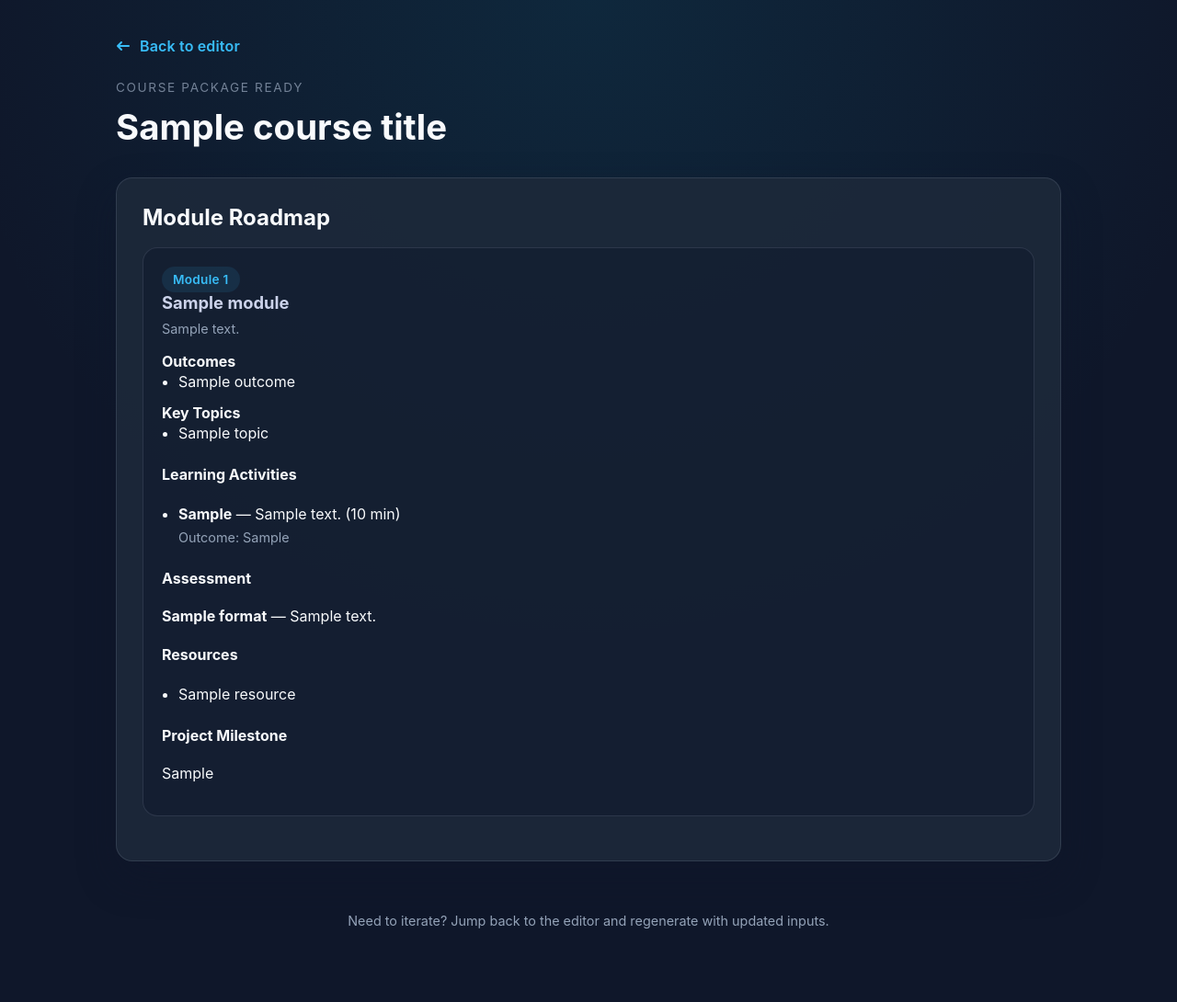
After one commit to KorkmazPolat/AutoGenCourseProject, a FastAPI app: template course_material_service/templates/course_package.html in a window 1280 px wide. The commit adds this page. Shown: the whole page at 92% size. Run offline with FastAPI, Linux system fonts and the light colour scheme; the template is opened without the code that fills it: most values are stand-ins (such as "Sample title", 1, 10 or a date in 2020); some libraries are stand-ins or nearby versions.

Commit message:
Full course plan generation
THe course plan is created for every run and showed as modules

```diff
--- a/course_material_service/main.py
+++ b/course_material_service/main.py
@@ -449,6 +449,73 @@ def create_course_video(
     )
 
 
+@app.post("/create-course-package", response_class=HTMLResponse, tags=["web"])
+def create_course_package(
+    request: Request,
+    course_title: str = Form(...),
+    learning_outcomes: str = Form(...),
+    audience: Optional[str] = Form(None),
+    tone: Optional[str] = Form(None),
+    duration_minutes: Optional[int] = Form(None),
+    voice: Optional[str] = Form(None),
+    tts_model: Optional[str] = Form(None),
+    include_video: Optional[str] = Form(None),
+) -> HTMLResponse:
+    outcomes = [
+        line.lstrip("-• ").strip()
+        for line in learning_outcomes.splitlines()
+        if line.strip()
+    ]
+    if not outcomes:
+        raise HTTPException(status_code=400, detail="At least one learning outcome is required.")
+
+    payload = GenerationRequest(
+        course_title=course_title,
+        learning_outcomes=outcomes,
+        audience=audience,
+        tone=tone,
+        duration_minutes=duration_minutes,
+    )
+
+    should_create_video = include_video is not None
+
+    package = generate_all_materials(
+        payload=payload,
+        preview=False,
+        create_video=should_create_video,
+        voice=voice,
+        tts_model=tts_model,
+    )
+
+    materials = package.get("materials", {})
+    video_material = materials.get(VIDEO_PROMPT_ID, {})
+    video_path = video_material.get("video_file")
+    video_url = ""
+    if video_path:
+        path_obj = Path(video_path)
+        video_url = f"/videos/{path_obj.name}"
+
+    return templates.TemplateResponse(
+        "course_package.html",
+        {
+            "request": request,
+            "course_title": course_title,
+            "audience": audience,
+            "tone": tone,
+            "duration_minutes": duration_minutes,
+            "package": package,
+            "materials": materials,
+            "blueprint": materials.get("course_blueprint", {}).get("content"),
+            "video_material": video_material,
+            "learning_outcomes": outcomes,
+            "video_url": video_url,
+            "voice": voice or "alloy",
+            "model": video_material.get("model"),
+            "video_file": Path(video_path).name if video_path else None,
+        },
+    )
+
+
 @app.get("/videos/{filename}", tags=["web"])
 def serve_video(filename: str) -> FileResponse:
     safe_name = Path(filename).name
--- /dev/null
+++ b/course_material_service/templates/course_package.html
@@ -0,0 +1,241 @@
+<!DOCTYPE html>
+<html lang="en">
+  <head>
+    <meta charset="UTF-8" />
+    <title>{{ course_title }} | Course Package</title>
+    <style>
+      :root {
+        --bg: #0f172a;
+        --bg-alt: #111c30;
+        --bg-card: rgba(30, 41, 59, 0.88);
+        --border: rgba(148, 163, 184, 0.18);
+        --text: #f8fafc;
+        --text-muted: #94a3b8;
+        --accent: #38bdf8;
+        --accent-strong: #0ea5e9;
+      }
+      *,
+      *::before,
+      *::after {
+        box-sizing: border-box;
+      }
+      body {
+        font-family: "Inter", "Segoe UI", Arial, sans-serif;
+        margin: 0;
+        min-height: 100vh;
+        background: radial-gradient(circle at top, rgba(14, 116, 144, 0.18), transparent 55%), var(--bg);
+        color: var(--text);
+      }
+      main {
+        max-width: 1080px;
+        margin: 0 auto;
+        padding: 40px 26px 80px;
+      }
+      a.back-link {
+        display: inline-flex;
+        align-items: center;
+        gap: 10px;
+        color: var(--accent);
+        font-weight: 600;
+        text-decoration: none;
+        letter-spacing: 0.01em;
+        margin-bottom: 24px;
+      }
+      a.back-link svg {
+        width: 16px;
+        height: 16px;
+        fill: currentColor;
+      }
+      header {
+        margin-bottom: 32px;
+      }
+      header .label {
+        display: inline-flex;
+        align-items: center;
+        gap: 6px;
+        font-size: 0.85rem;
+        text-transform: uppercase;
+        letter-spacing: 0.12em;
+        color: rgba(148, 163, 184, 0.75);
+        margin-bottom: 12px;
+      }
+      header h1 {
+        font-size: 2.4rem;
+        margin: 0;
+      }
+      header p {
+        margin: 16px 0 0;
+        max-width: 720px;
+        color: var(--text-muted);
+        line-height: 1.6;
+      }
+      section.card {
+        background: var(--bg-card);
+        border-radius: 18px;
+        border: 1px solid var(--border);
+        padding: 28px;
+        box-shadow: 0 18px 42px rgba(15, 23, 42, 0.45);
+      }
+      section.card h2 {
+        margin: 0 0 18px;
+        font-size: 1.5rem;
+      }
+      section.card h3 {
+        margin: 24px 0 12px;
+        font-size: 1.15rem;
+        color: rgba(224, 231, 255, 0.9);
+      }
+      ul {
+        margin: 0;
+        padding-left: 18px;
+        line-height: 1.6;
+      }
+      li {
+        margin-bottom: 10px;
+      }
+      .pill {
+        display: inline-flex;
+        align-items: center;
+        gap: 6px;
+        padding: 6px 12px;
+        border-radius: 999px;
+        background: rgba(56, 189, 248, 0.1);
+        color: var(--accent);
+        font-size: 0.85rem;
+        font-weight: 600;
+        letter-spacing: 0.02em;
+      }
+      .module {
+        border: 1px solid rgba(148, 163, 184, 0.18);
+        border-radius: 16px;
+        padding: 20px;
+        margin-bottom: 20px;
+        background: rgba(15, 23, 42, 0.45);
+      }
+      .module header {
+        margin: 0 0 14px;
+      }
+      .module header h3 {
+        margin: 0;
+      }
+      .module header .meta {
+        color: var(--text-muted);
+        font-size: 0.9rem;
+        margin-top: 6px;
+      }
+      .meta {
+        color: var(--text-muted);
+        font-size: 0.9rem;
+        margin-top: 8px;
+      }
+      .activities {
+        margin-top: 12px;
+      }
+      .activities li {
+        margin-bottom: 8px;
+      }
+      .empty-state {
+        font-style: italic;
+        color: rgba(148, 163, 184, 0.75);
+      }
+      footer {
+        margin-top: 56px;
+        text-align: center;
+        color: var(--text-muted);
+        font-size: 0.9rem;
+      }
+      @media (max-width: 1024px) {
+        main {
+          padding: 32px 20px 64px;
+        }
+        .grid {
+          grid-template-columns: 1fr;
+        }
+      }
+    </style>
+  </head>
+  <body>
+    <main>
+      <a class="back-link" href="/">
+        <svg viewBox="0 0 16 16" aria-hidden="true"><path d="M6.707 12.707a1 1 0 0 1-1.414 0l-3.999-4a1 1 0 0 1 0-1.414l3.999-4a1 1 0 0 1 1.414 1.414L4.414 7H14a1 1 0 1 1 0 2H4.414l2.293 2.293a1 1 0 0 1 0 1.414Z"/></svg>
+        Back to editor
+      </a>
+
+      <header>
+        <div class="label">Course package ready</div>
+        <h1>{{ course_title }}</h1>
+      </header>
+
+      <section class="card">
+        <h2>Module Roadmap</h2>
+        {% if blueprint and blueprint.modules %}
+        {% for module in blueprint.modules %}
+        <div class="module">
+          <header>
+            <div class="pill">Module {{ module.number }}</div>
+            <h3>{{ module.title }}</h3>
+            {% if module.summary %}
+            <p class="meta">{{ module.summary }}</p>
+            {% endif %}
+          </header>
+          <div class="meta-grid">
+            {% if module.outcomes %}
+            <div>
+              <strong>Outcomes</strong>
+              <ul>
+                {% for outcome in module.outcomes %}
+                <li>{{ outcome }}</li>
+                {% endfor %}
+              </ul>
+            </div>
+            {% endif %}
+            {% if module.key_topics %}
+            <div>
+              <strong>Key Topics</strong>
+              <ul>
+                {% for topic in module.key_topics %}
+                <li>{{ topic }}</li>
+                {% endfor %}
+              </ul>
+            </div>
+            {% endif %}
+          </div>
+          {% if module.learning_activities %}
+          <h4>Learning Activities</h4>
+          <ul class="activities">
+            {% for activity in module.learning_activities %}
+            <li>
+              <strong>{{ activity.activity_type }}</strong> — {{ activity.description }}
+              {% if activity.duration_minutes %} ({{ activity.duration_minutes }} min){% endif %}
+              {% if activity.outcome_alignment %}<br /><span class="meta">Outcome: {{ activity.outcome_alignment }}</span>{% endif %}
+            </li>
+            {% endfor %}
+          </ul>
+          {% endif %}
+          {% if module.assessment %}
+          <h4>Assessment</h4>
+          <p><strong>{{ module.assessment.format }}</strong> — {{ module.assessment.description }}</p>
+          {% endif %}
+          {% if module.resources %}
+          <h4>Resources</h4>
+          <ul>
+            {% for resource in module.resources %}
+            <li>{{ resource }}</li>
+            {% endfor %}
+          </ul>
+          {% endif %}
+          {% if module.project_milestone %}
+          <h4>Project Milestone</h4>
+          <p>{{ module.project_milestone }}</p>
+          {% endif %}
+        </div>
+        {% endfor %}
+        {% else %}
+        <p class="empty-state">No module blueprint was generated.</p>
+        {% endif %}
+      </section>
+
+      <footer>Need to iterate? Jump back to the editor and regenerate with updated inputs.</footer>
+    </main>
+  </body>
+</html>
```
Also changed, not shown: course_material_service/prompts.yaml (+164 -0 lines), course_material_service/templates/index.html (+46 -20 lines), course_material_service/templates/result.html (+0 -13 lines), 2 other files.
